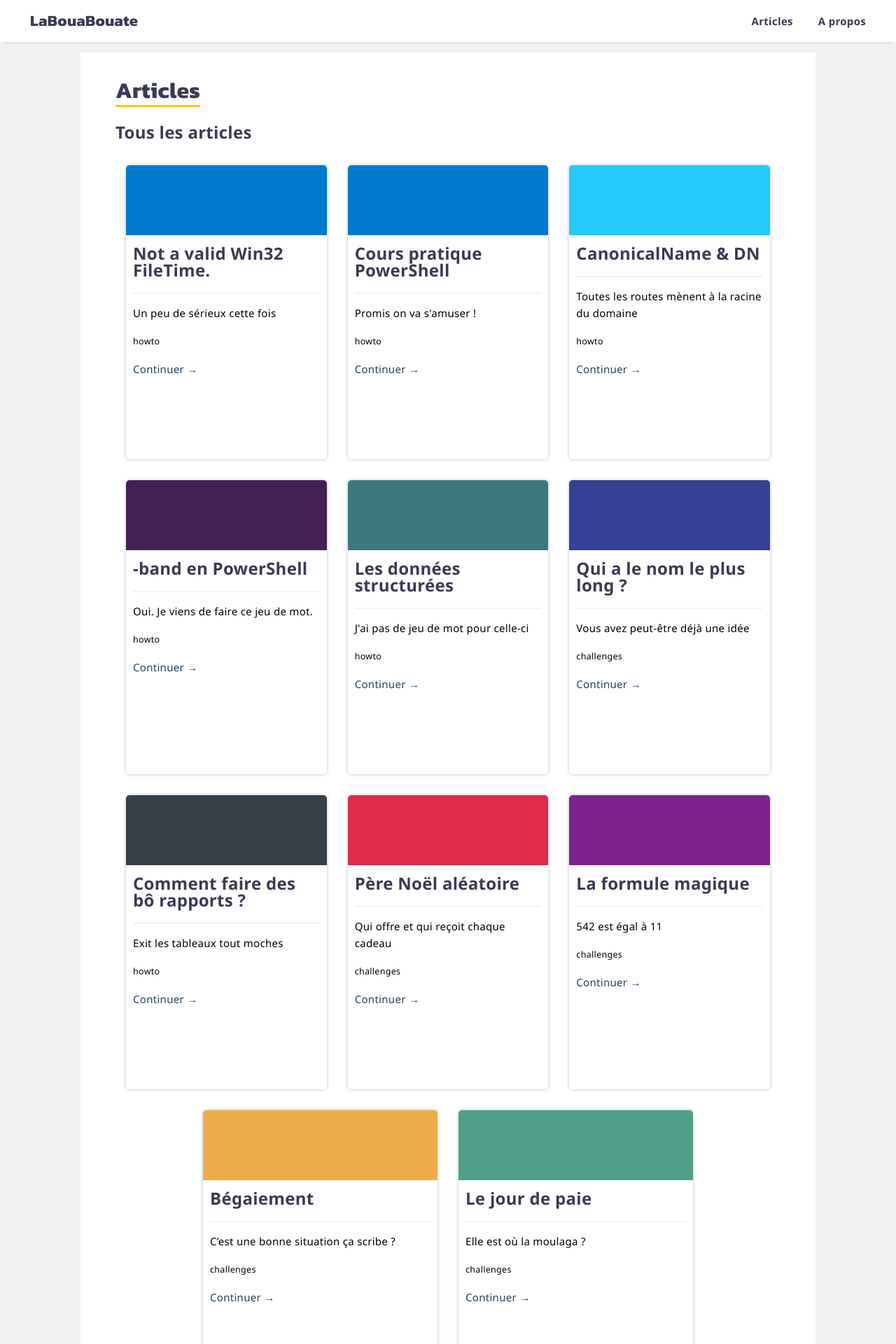
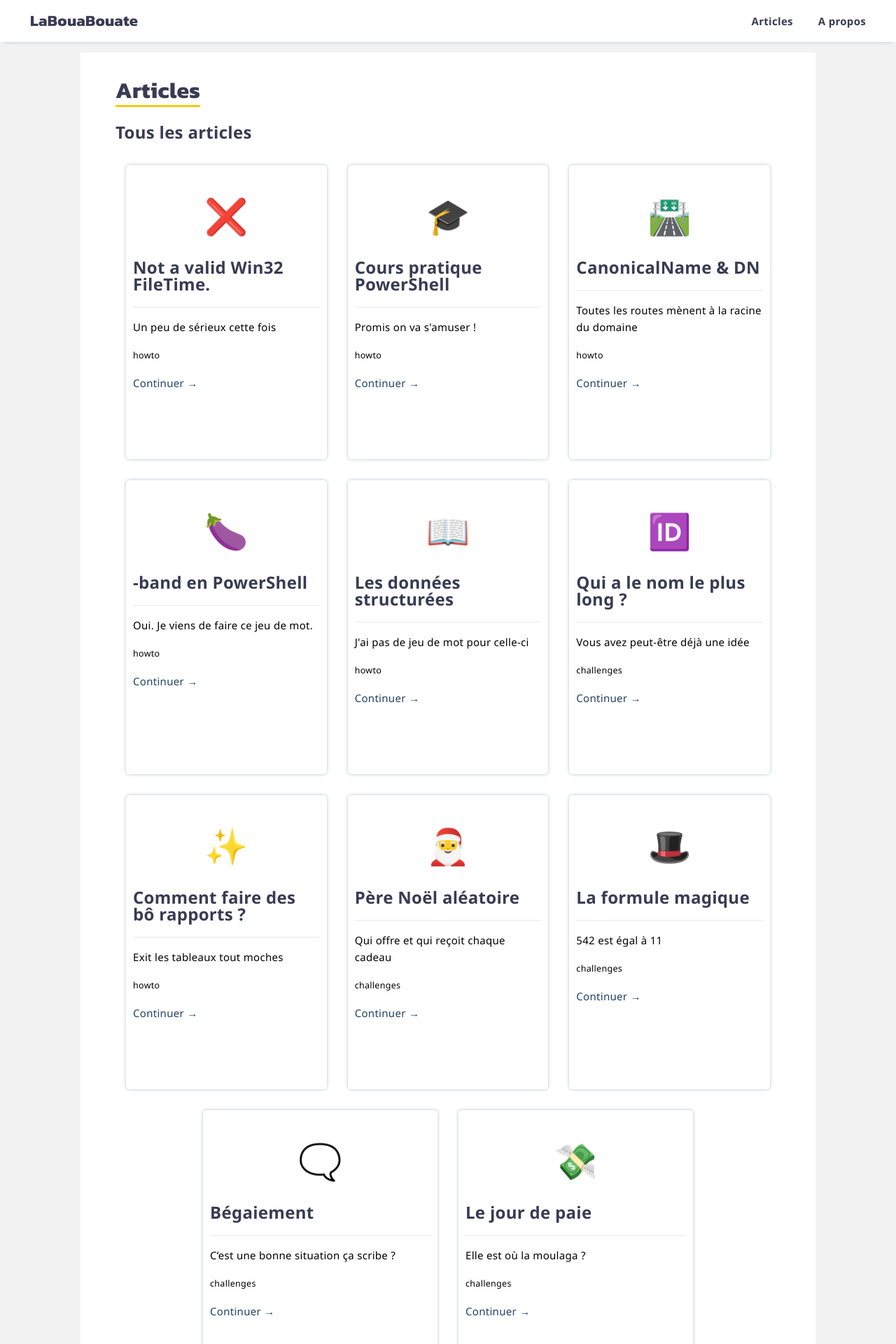
Before and after one commit to leobouard/leobouard.github.io, a Jekyll site: the page built from blog.md, in a window 1280 px wide. Shown: the top 1920 px of the page at 70% size. Built offline with Jekyll 4.4.1, drawn with Linux system fonts in a browser that asks for light colours; our own code applies the rules of GitHub Pages for plain Markdown files.

Commit message:
Modification de la bannière et ajout des icones

```diff
--- a/assets/css/posts.scss
+++ b/assets/css/posts.scss
@@ -86,12 +86,6 @@ article {
     transition: all 100ms ease-in-out;
     border-radius: 5px;
     overflow: hidden;
-
-    div {
-        margin: -10px;
-        height: 200px;
-        /*border-radius: 5px 5px 0 0;*/
-    }
 }
 
 article:hover {
--- a/blog.md
+++ b/blog.md
@@ -10,9 +10,9 @@ permalink: /blog
     {% for post in site.posts %}
         {% if post.listed == true %}
             <article>
-                <div style="background-color: {{ post.thumbnailColor }}; height: 100px;"></div>
+                <p style="text-align: center; font-size: 50px;">{{ post.icon }}</p>
                 <h2>{{ post.title }}</h2>
-                <hr>
+                <hr style="color: {{ post.thumbnailColor }};">
                 <p>{{ post.description }}</p>
                 <p><small>{{ post.tags }}</small></p>
                 <p><a href="{{ post.id }}">Continuer →</a></p>
```
